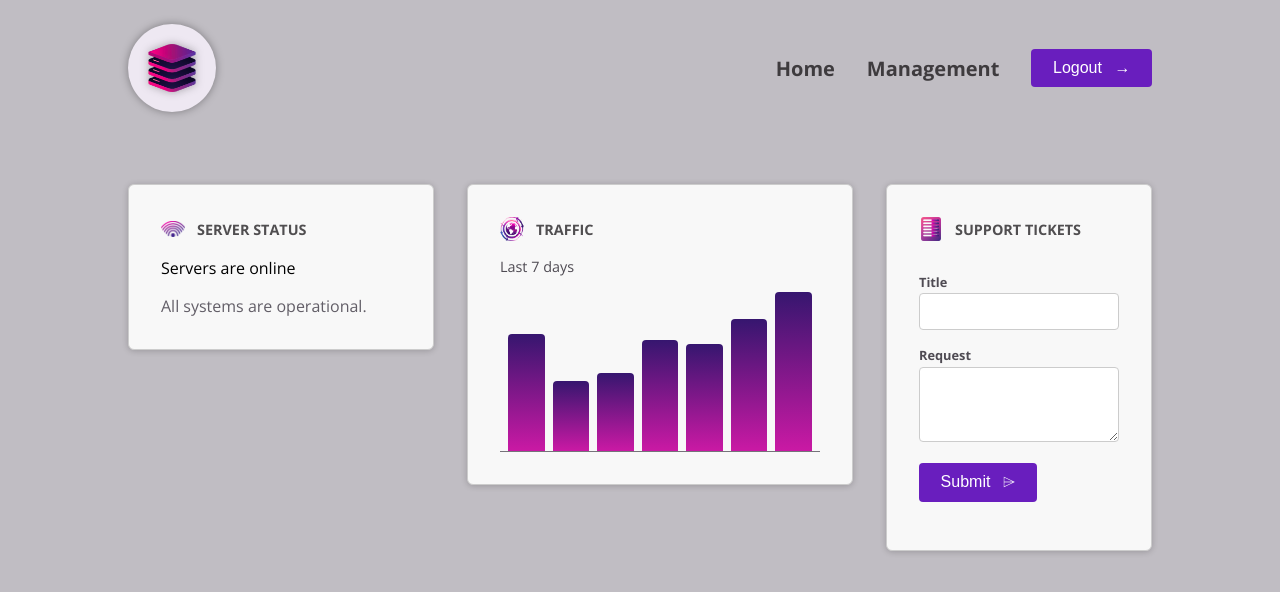
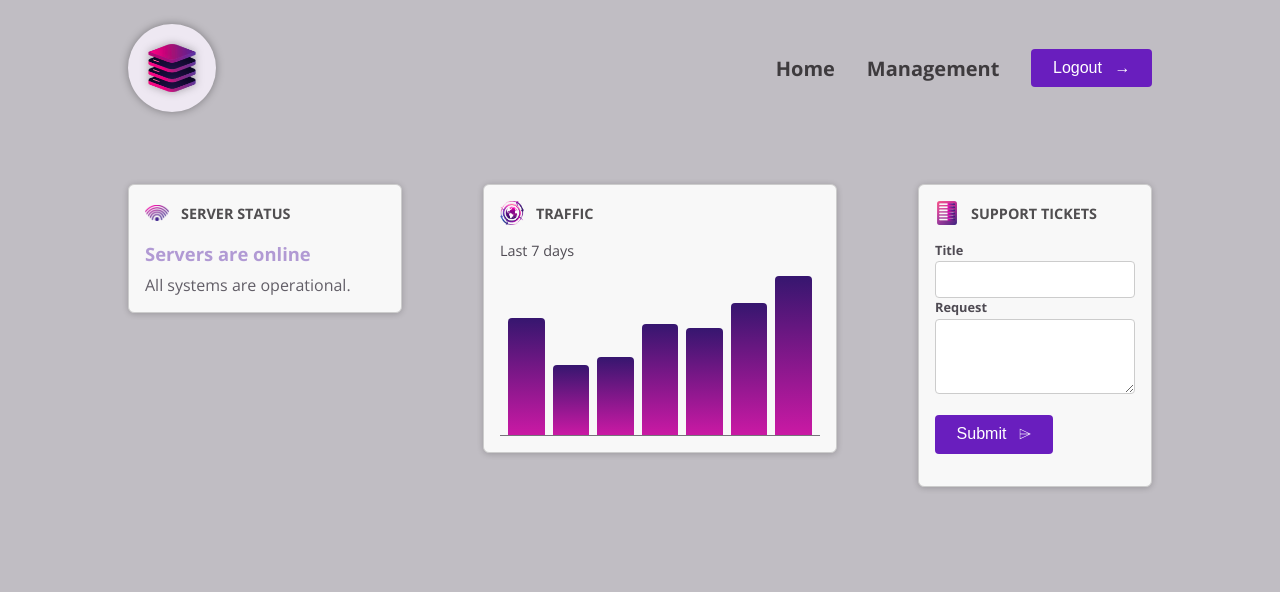
Before and after one commit to NohraJSeif/cmp-deep-dive, an Angular app: page / in a window 1280 px wide. Shown: the top 592 px of the page. Built offline with nearby package versions, Linux system fonts and the light colour scheme.

Commit message:
binding css dynamically

```diff
--- a/src/app/dashboard/dashboard-item/dashboard-item.component.css
+++ b/src/app/dashboard/dashboard-item/dashboard-item.component.css
@@ -1,4 +1,4 @@
-.dashboard-item {
+:host {
   display: block;
   padding: 1rem;
   border: 1px solid #ccc;
@@ -7,15 +7,18 @@
   box-shadow: 0 1px 6px 0 rgba(0, 0, 0, 0.2);
 }
 
-.dashboard-item header {
+:host {
+  header {
     display: flex;
     padding: 0;
     gap: 0.75rem;
     align-items: center;
     margin-bottom: 1rem;
   }
+}
 
-.dashboard-item header img {
+:host {
+  header img {
     width: 1.5rem;
     height: 1.5rem;
     object-fit: contain;
@@ -29,7 +32,8 @@ h2 {
   }
 
   @media (min-width: 768px) {
-  .dashboard-item {
+    :host {
       padding: 2rem;
     }
   }
+}
--- a/src/app/dashboard/dashboard-item/dashboard-item.component.html
+++ b/src/app/dashboard/dashboard-item/dashboard-item.component.html
@@ -1,4 +1,3 @@
-<div class="dashboard-item">
 <article>
   <header>
     <img [src]="image.src" [alt]="image.alt" />
@@ -6,4 +5,3 @@
   </header>
   <ng-content />
 </article>
-</div>
--- a/src/app/dashboard/sever-status/sever-status.component.css
+++ b/src/app/dashboard/sever-status/sever-status.component.css
@@ -1,4 +1,4 @@
-#status {
+:host {
   display: block;
   width: 15rem;
 }
--- a/src/app/dashboard/sever-status/sever-status.component.html
+++ b/src/app/dashboard/sever-status/sever-status.component.html
@@ -1,4 +1,11 @@
-<div id="status">
+<div
+  [class]="{
+    status: true,
+    'status-online': currentStatus === 'online',
+    'status-offline': currentStatus === 'offline',
+    'status-unknown': currentStatus === 'unknown',
+  }"
+>
   @if (currentStatus === 'online') {
   <p>Servers are online</p>
   <p>All systems are operational.</p>
--- a/src/app/dashboard/tickets/tickets.component.html
+++ b/src/app/dashboard/tickets/tickets.component.html
@@ -1,3 +1 @@
-<div id="new-ticket">
-  <app-new-ticket />
-</div>
+<app-new-ticket />
--- a/src/app/dashboard/traffic/traffic.component.css
+++ b/src/app/dashboard/traffic/traffic.component.css
@@ -1,4 +1,4 @@
-#traffic {
+:host {
   display: block;
   width: 15rem;
 }
@@ -26,7 +26,7 @@ p {
 }
 
 @media (min-width: 768px) {
-  #traffic {
+  :host {
     width: 20rem;
   }
 }
--- a/src/app/dashboard/traffic/traffic.component.html
+++ b/src/app/dashboard/traffic/traffic.component.html
@@ -1,9 +1,7 @@
-<div id="traffic">
-  <p>Last 7 days</p>
+<p>Last 7 days</p>
 
-  <div id="chart">
-    @for (dataPoint of dummyTrafficData; track dataPoint.id) {
-    <div [style.height]="(dataPoint.value / maxTraffic) * 100 + '%'"></div>
-    }
-  </div>
+<div id="chart">
+  @for (dataPoint of dummyTrafficData; track dataPoint.id) {
+  <div [style.height]="(dataPoint.value / maxTraffic) * 100 + '%'"></div>
+  }
 </div>
--- a/src/app/shared/control/control.component.html
+++ b/src/app/shared/control/control.component.html
@@ -1,4 +1,2 @@
-<p class="control">
-  <label>{{ label() }}</label>
-  <ng-content select="input, textarea" />
-</p>
+<label>{{ label() }}</label>
+<ng-content select="input, textarea" />
--- a/src/app/shared/control/control.component.ts
+++ b/src/app/shared/control/control.component.ts
@@ -1,4 +1,10 @@
-import { Component, input, ViewEncapsulation } from '@angular/core';
+import {
+  Component,
+  ElementRef,
+  inject,
+  input,
+  ViewEncapsulation,
+} from '@angular/core';
 
 @Component({
   selector: 'app-control',
@@ -7,7 +13,16 @@ import { Component, input, ViewEncapsulation } from '@angular/core';
   templateUrl: './control.component.html',
   styleUrl: './control.component.css',
   encapsulation: ViewEncapsulation.None,
+  host: {
+    class: 'control',
+    '(click)': 'onClick()',
+  },
 })
 export class ControlComponent {
   label = input.required<string>();
+  private el = inject(ElementRef);
+  onClick() {
+    console.log('Clicked');
+    console.log(this.el);
+  }
 }
```
Lines whose indentation alone changed are shown as unchanged.
